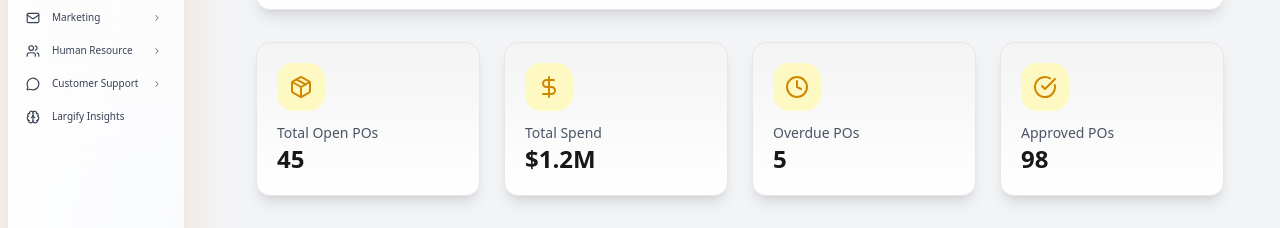
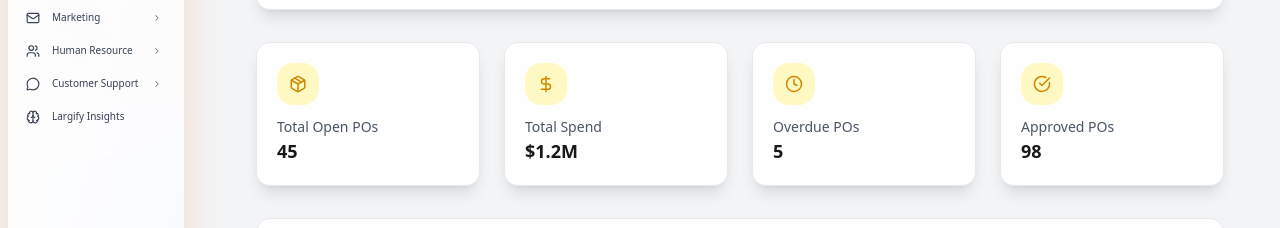
Before and after one commit to shahzil-shahzad1/erpsystemnew, a Next.js app: page /commercial/purchase in a window 1280 px wide. Shown: the part 269-497 px from the top of the page. Built offline with nearby package versions, Linux system fonts and the light colour scheme.

Commit message:
Update PurchaseOverviewCard.tsx

```diff
--- a/src/components/commercial/PurchaseOverviewCard.tsx
+++ b/src/components/commercial/PurchaseOverviewCard.tsx
@@ -12,12 +12,12 @@ interface OverviewCardProps {
 // Overview Card Component
 const PurchaseOverviewCard: React.FC<OverviewCardProps> = ({ title, value, icon: Icon, iconBgColor, iconColor }) => {
   return (
-    <div className="bg-gradient-to-b from-zinc-100 to-white dark:from-orange-500/20 dark:via-white/5 dark:to-blue-500/20 rounded-xl shadow-lg p-5 flex flex-col items-start justify-between border border-gray-200 dark:border-zinc-900 transition-all duration-200 hover:scale-[1.02] cursor-pointer">
+    <div className="bg-white/90 dark:bg-black/80 backdrop-blur-md inset-0 rounded-xl shadow-lg p-5 flex flex-col items-start justify-between border border-gray-200 dark:border-zinc-900 transition-all duration-200 hover:scale-[1.02] cursor-pointer">
       <div className={`p-3 rounded-2xl ${iconBgColor} mb-3`}>
-        <Icon size={24} className={iconColor} />
+        <Icon size={18} className={iconColor} />
       </div>
       <p className="text-gray-600 dark:text-zinc-200 text-sm">{title}</p>
-      <p className="text-2xl font-bold text-zinc-900 dark:text-white">{value}</p>
+      <p className="text-lg font-bold text-zinc-900 dark:text-white">{value}</p>
     </div>
   );
 };
```
